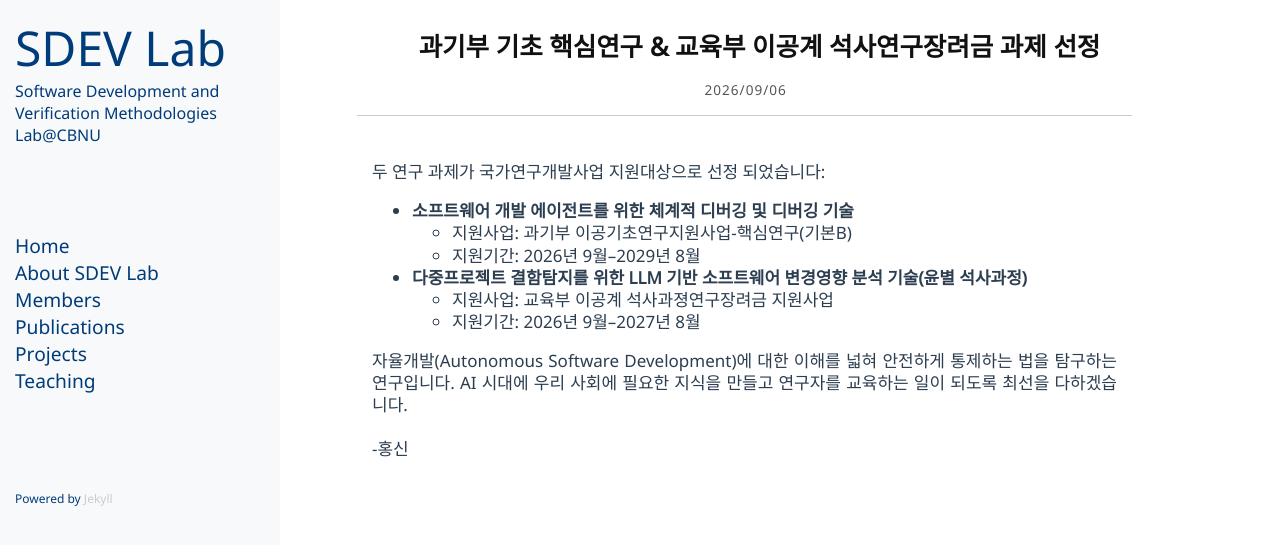
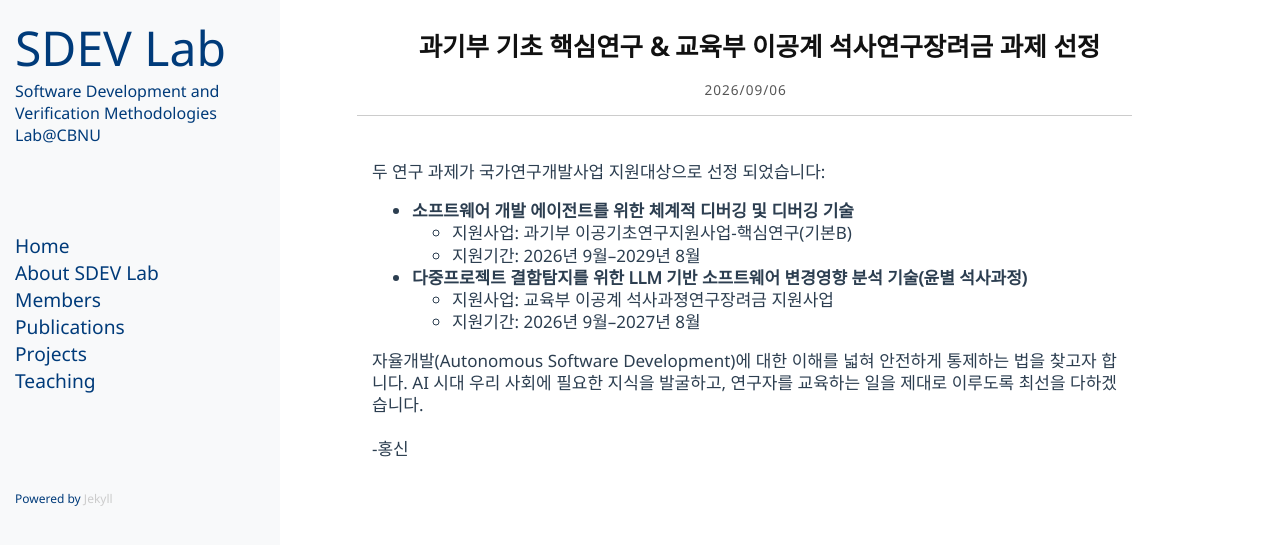
Before and after one commit to sdevlab/sdevlab.github.io, a Jekyll site: the page built from _posts/2026-09-07-Project.md, in a window 1280 px wide. Shown: the top 545 px of the page. Built offline with Jekyll 4.4.1, drawn with Linux system fonts in a browser that asks for light colours.

Commit message:
Revise the post

```diff
--- a/_posts/2026-09-07-Project.md
+++ b/_posts/2026-09-07-Project.md
@@ -16,8 +16,8 @@ visible: 1
    - 지원기간: 2026년 9월--2027년 8월
 
 
-자율개발(Autonomous Software Development)에 대한 이해를 넓혀 안전하게 통제하는 법을 탐구하는 연구입니다.
-AI 시대에 우리 사회에 필요한 지식을 만들고 연구자를 교육하는 일이 되도록 최선을 다하겠습니다.
+자율개발(Autonomous Software Development)에 대한 이해를 넓혀 안전하게 통제하는 법을 찾고자 합니다.
+AI 시대 우리 사회에 필요한 지식을 발굴하고, 연구자를 교육하는 일을 제대로 이루도록 최선을 다하겠습니다.
 
 <br/>
 -홍신
```
